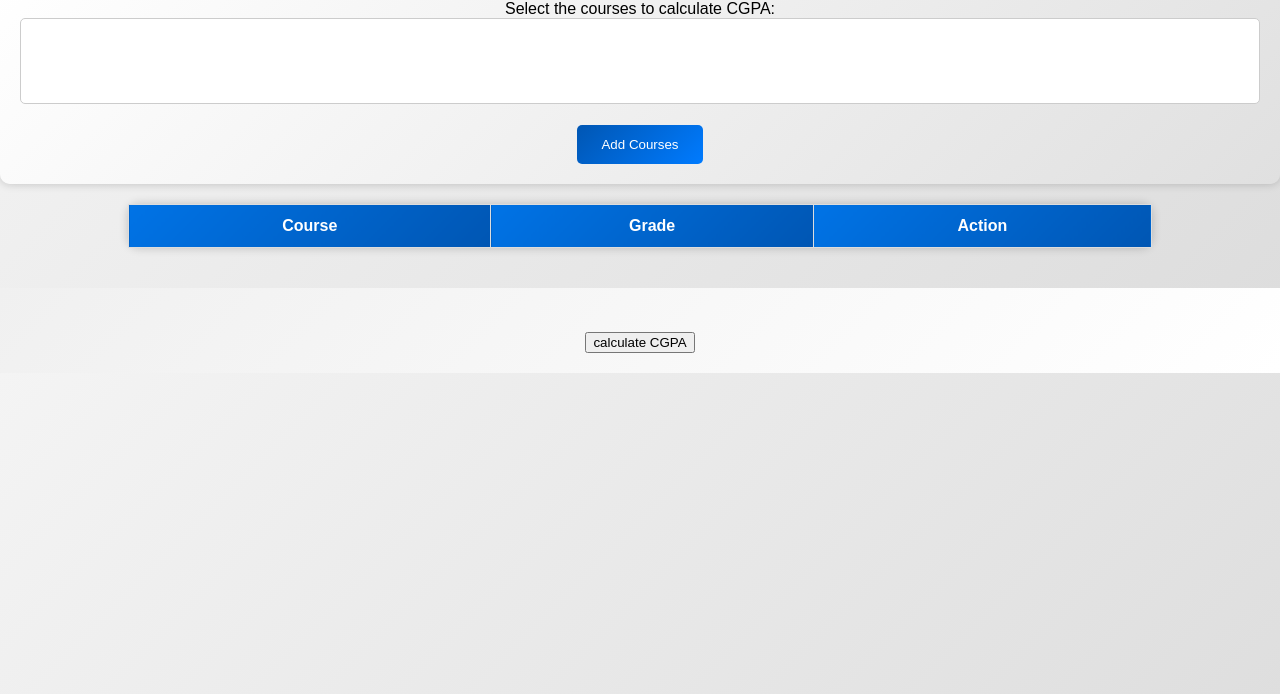
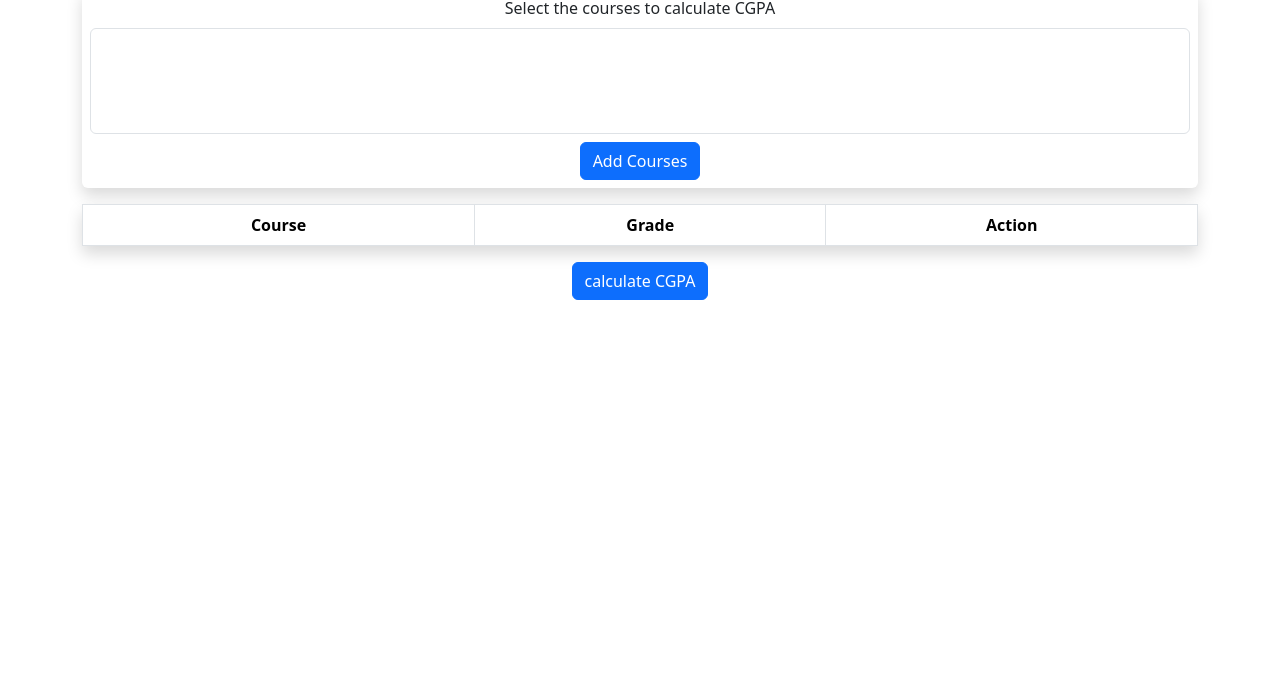
Before and after one commit to Prabakaran-MS/Au-Cgpa-Calculator, a plain HTML site: page index.html in a window 1280 px wide. Shown: the part 106-800 px from the top of the page. Drawn offline with nearby package versions, Linux system fonts and the light colour scheme; no server answers.

Commit message:
Used the bootstrap to style the UI part and the output result is added

```diff
--- a/index.html
+++ b/index.html
@@ -6,24 +6,23 @@
     <meta name="viewport" content="width=device-width, initial-scale=1.0">
     <title>CGPA Calculator</title>
     <link rel="icon" href="icon.png">
-    <link rel="stylesheet" href="styles.css">
-
-    <script src="./script.js"></script>
+    <!-- <link rel="stylesheet" href="styles.css"> -->
+    <link rel="stylesheet" href="https://cdn.jsdelivr.net/npm/bootstrap@5.3.2/dist/css/bootstrap.min.css">
     <!-- Include the xlsx library -->
     <script src="https://cdnjs.cloudflare.com/ajax/libs/xlsx/0.17.4/xlsx.full.min.js"></script>
 </head>
 
-<body onload="loadPage()">
-    <center>
-        <h1>AU CGPA CALCULATOR</h1>
+<body>
+    <div class="container">
+        <h1 class="display-2 text-center">AU CGPA CALCULATOR</h1>
 
-        <form id="courseForm">
-            <label for="course">Select the courses to calculate CGPA:</label>
-            <select id="course" multiple></select>
-            <button type="button" onclick="addCourse()">Add Courses</button>
+        <form id="courseForm" class="shadow rounded p-2 d-flex flex-column justify-content-center align-items-center">
+            <label class="form-label" for="course">Select the courses to calculate CGPA</label>
+            <select class="form-select mx-2" id="course" multiple></select>
+            <button class="btn btn-primary mt-2" type="button" onclick="addCourse()">Add Courses</button>
         </form>
 
-        <table id="gradeTable">
+        <table id="gradeTable" class="table table-striped table-hover table-bordered mt-3 text-center shadow">
             <thead>
                 <tr>
                     <th>Course</th>
@@ -36,12 +35,14 @@
 
 
 
-        <footer>
+        <footer class="text-center mb-5">
             <h3 id='cgpa'></h3>
-            <button onclick="cgpa()">calculate CGPA</button>
+            <button class="btn btn-primary" onclick="cgpa()">calculate CGPA</button>
         </footer>
 
-    </center>
+    </div>
+
+    <script src="./script.js"></script>
 </body>
 
 </html>
--- a/script.js
+++ b/script.js
@@ -28,6 +28,7 @@ async function getExcelFile(path) {
         return [];
     }
 }
+
 
 function getColumnData(data, column) {
     return data.map(item => item[column]);
@@ -75,6 +76,7 @@ function addCourse() {
             option.textContent = grade;
             gradeSelect.appendChild(option);
         });
+        gradeSelect.className = 'form-select';
 
         gradeColumn.appendChild(gradeSelect);
         newRow.appendChild(gradeColumn);
@@ -82,6 +84,7 @@ function addCourse() {
         const actionColumn = document.createElement("td");
         const deleteButton = document.createElement("button");
         deleteButton.textContent = "Delete";
+        deleteButton.className = 'btn btn-danger';
 
         deleteButton.addEventListener("click", function() {
             courseTable.removeChild(newRow);
@@ -140,3 +143,5 @@ function cgpa() {
     document.getElementById('cgpa').innerHTML = txt + cgpaValue.toFixed(2);
     console.log(data);
 }
+
+loadPage();
```
Also changed, not shown: image.png (added), 1 other file.
